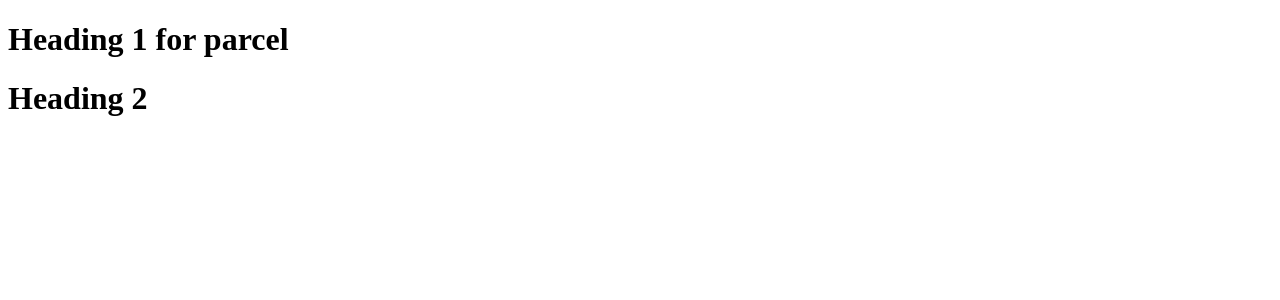
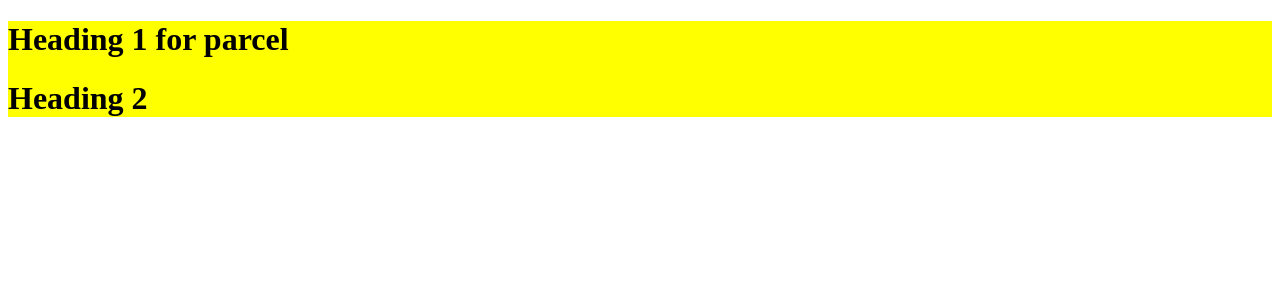
Before and after one commit to kunaladhav/react_prep, a React (Vite) app: page / in a window 1280 px wide. Shown: the top 300 px of the page. Built offline with nearby package versions, Linux system fonts and the light colour scheme.

Commit message:
session 3 changes

```diff
--- a/App.js
+++ b/App.js
@@ -1,5 +1,5 @@
 import React from "react";
-import ReactDOM from "react-dom";
+import ReactDOM from "react-dom/client";
 
 const heading = React.createElement(
   "h1",
@@ -14,7 +14,7 @@ const heading2 = React.createElement(
   "h1",
   {
     id: "title",
-    key: "h1",
+    key: "h2",
   },
   "Heading 2"
 );
--- a/index.css
+++ b/index.css
@@ -0,0 +1,3 @@
+#root {
+    background-color: yellow;
+}
--- a/index.html
+++ b/index.html
@@ -4,6 +4,7 @@
     <meta charset="UTF-8">
     <meta name="viewport" content="width=device-width, initial-scale=1.0">
     <title>My Parcel App</title>
+    <link rel="stylesheet" href="index.css">
 </head>
 <body>
     <div id="root">
```
